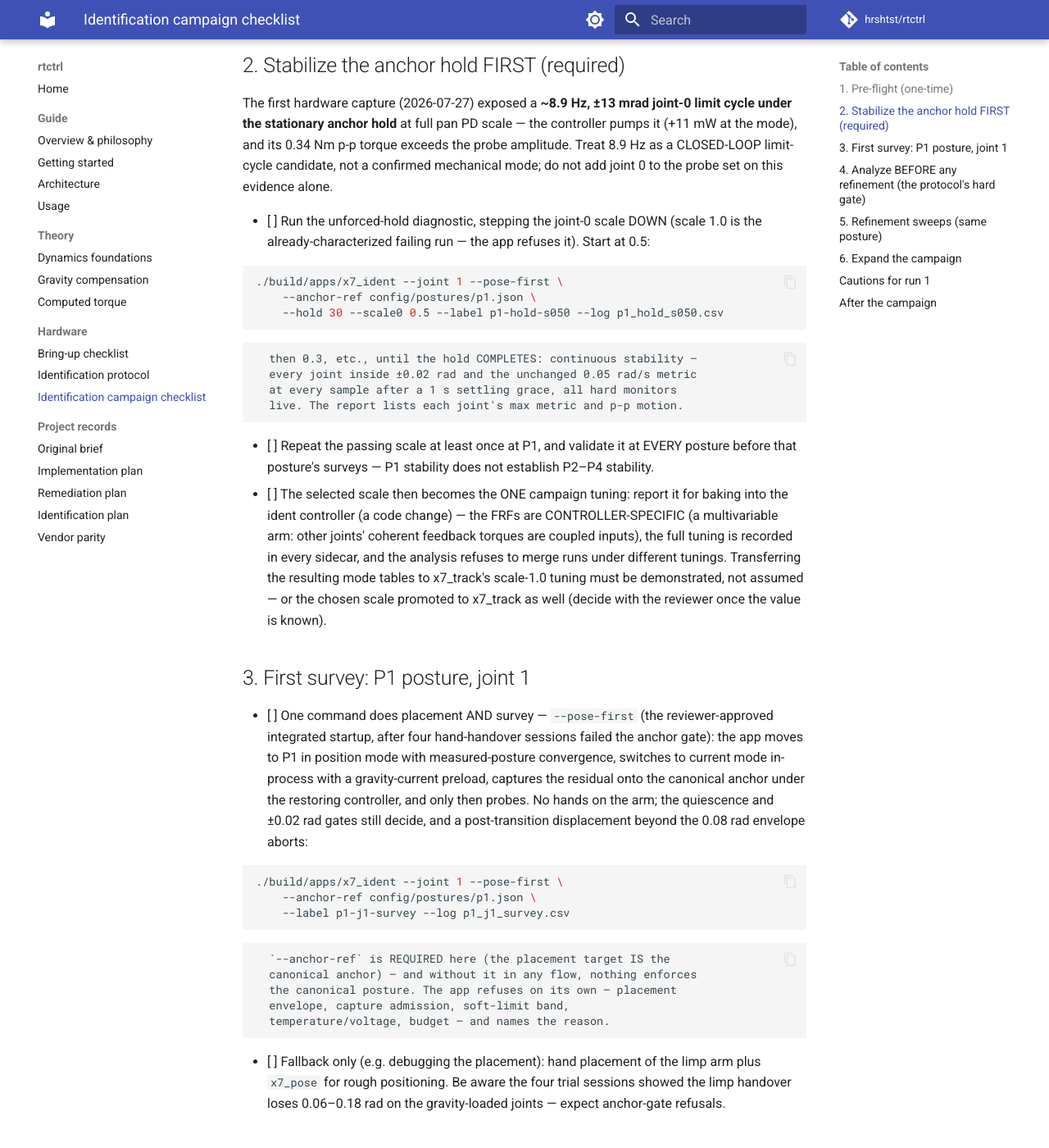
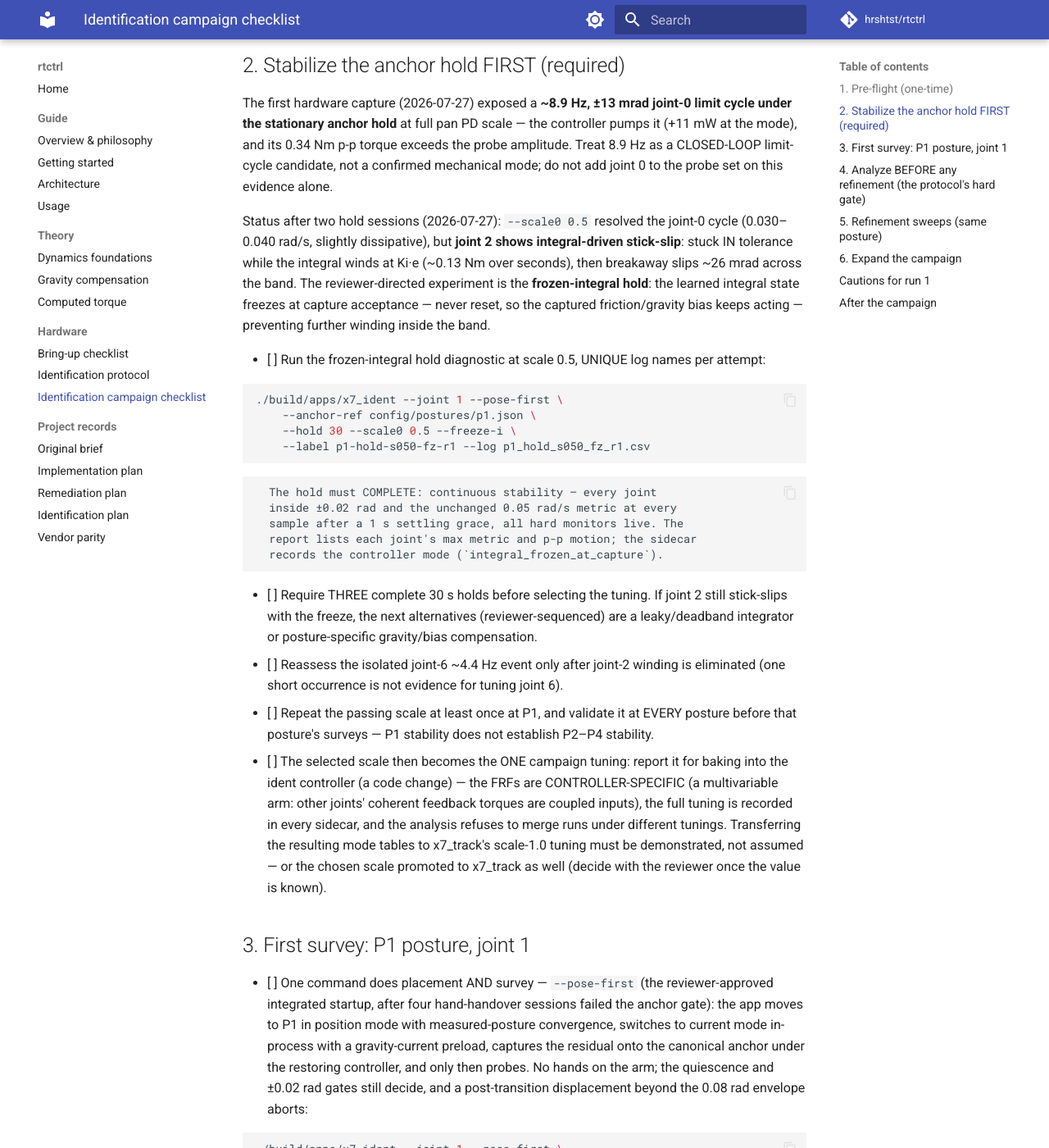
Before and after one commit to hrshtst/rtctrl, an MkDocs documentation site: the page built from docs/IDENTIFICATION_CAMPAIGN.md, in a window 1280 px wide and 1400 px high, scrolled down 521 px. Shown: the whole window at 82% size. Built offline with MkDocs 1.6.1 and Material for MkDocs 9.7.7, drawn with Linux system fonts in a browser that asks for light colours; comment, search, counter and statistics services are not loaded.

Commit message:
feat(ident): frozen-integral hold experiment (reviewer-directed)
Joint 2's hunting survived the admission fix with a clean integral
signature: stuck IN tolerance at e = 8-17 mrad while the integral
wound at exactly Ki*e (-0.436 -> -0.564 Nm in r2), then breakaway
slips of ~26 mrad across the band, recurring after every honest
acceptance. Per the reviewer: ComputedTorque::freezeIntegral —
updates stop, the stored terms keep acting (captured friction/gravity
bias and torque continuity preserved, never reset) — wired as the
experimental, diagnostic-only IdentRun option
freeze_integral_at_capture, engaged at capture acceptance, exposed as
x7_ident --freeze-i (requires --hold), recorded in the sidecar tuning
block (the merge guard hence separates frozen from unfrozen runs).
Also: aborted hold summaries now report the real elapsed time
(reviewer cosmetic). Unit test pins the mechanism: a stuck
in-tolerance error winds ~0.3 Nm more without the freeze than with
it, and the captured bias persists.

Claude-Session: https://claude.ai/code/session_018U6gd6Z8sxPPGvah4xC6b4

````diff
--- a/docs/IDENTIFICATION_CAMPAIGN.md
+++ b/docs/IDENTIFICATION_CAMPAIGN.md
@@ -28,20 +28,37 @@ its 0.34 Nm p-p torque exceeds the probe amplitude. Treat 8.9 Hz as a
 CLOSED-LOOP limit-cycle candidate, not a confirmed mechanical mode; do
 not add joint 0 to the probe set on this evidence alone.
 
-- [ ] Run the unforced-hold diagnostic, stepping the joint-0 scale
-      DOWN (scale 1.0 is the already-characterized failing run — the
-      app refuses it). Start at 0.5:
+Status after two hold sessions (2026-07-27): `--scale0 0.5` resolved
+the joint-0 cycle (0.030–0.040 rad/s, slightly dissipative), but
+**joint 2 shows integral-driven stick-slip**: stuck IN tolerance while
+the integral winds at Ki·e (~0.13 Nm over seconds), then breakaway
+slips ~26 mrad across the band. The reviewer-directed experiment is
+the **frozen-integral hold**: the learned integral state freezes at
+capture acceptance — never reset, so the captured friction/gravity
+bias keeps acting — preventing further winding inside the band.
+
+- [ ] Run the frozen-integral hold diagnostic at scale 0.5, UNIQUE log
+      names per attempt:
 
   ```sh
   ./build/apps/x7_ident --joint 1 --pose-first \
       --anchor-ref config/postures/p1.json \
-      --hold 30 --scale0 0.5 --label p1-hold-s050 --log p1_hold_s050.csv
+      --hold 30 --scale0 0.5 --freeze-i \
+      --label p1-hold-s050-fz-r1 --log p1_hold_s050_fz_r1.csv
   ```
 
-      then 0.3, etc., until the hold COMPLETES: continuous stability —
-      every joint inside ±0.02 rad and the unchanged 0.05 rad/s metric
-      at every sample after a 1 s settling grace, all hard monitors
-      live. The report lists each joint's max metric and p-p motion.
+      The hold must COMPLETE: continuous stability — every joint
+      inside ±0.02 rad and the unchanged 0.05 rad/s metric at every
+      sample after a 1 s settling grace, all hard monitors live. The
+      report lists each joint's max metric and p-p motion; the sidecar
+      records the controller mode (`integral_frozen_at_capture`).
+- [ ] Require THREE complete 30 s holds before selecting the tuning.
+      If joint 2 still stick-slips with the freeze, the next
+      alternatives (reviewer-sequenced) are a leaky/deadband
+      integrator or posture-specific gravity/bias compensation.
+- [ ] Reassess the isolated joint-6 ~4.4 Hz event only after joint-2
+      winding is eliminated (one short occurrence is not evidence for
+      tuning joint 6).
 - [ ] Repeat the passing scale at least once at P1, and validate it at
       EVERY posture before that posture's surveys — P1 stability does
       not establish P2–P4 stability.
````
Also changed, not shown: 4 other files.
